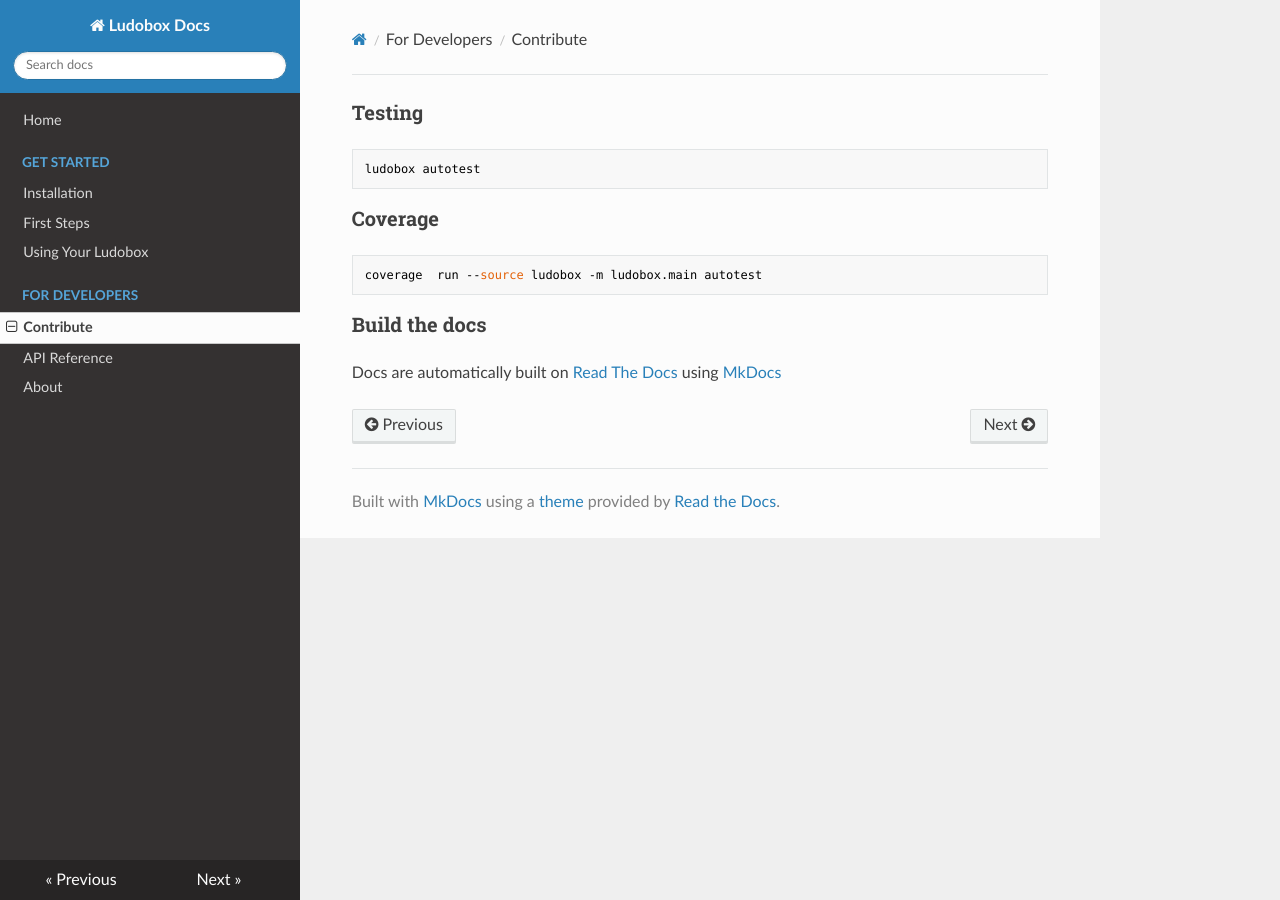
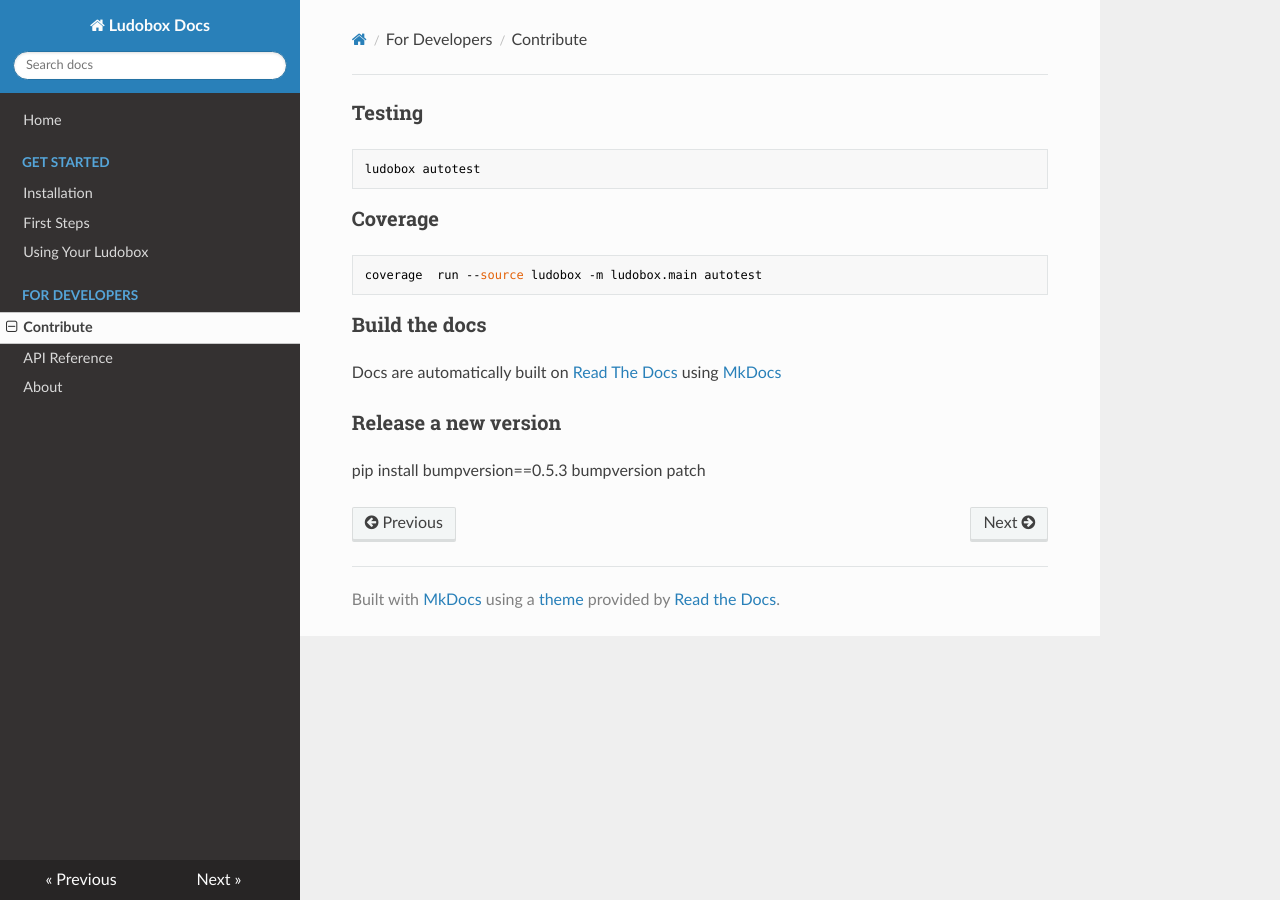
Before and after one commit to ludobox/ludobox, an MkDocs documentation site: the page built from docs/dev.md, in a window 1280 px wide. Built offline with MkDocs 1.6.1, drawn with Linux system fonts in a browser that asks for light colours; nearby versions of some CDN libraries; old or Windows-style settings are respelled for this version of MkDocs.

Commit message:
document versioning

```diff
--- a/docs/dev.md
+++ b/docs/dev.md
@@ -9,3 +9,8 @@
 ### Build the docs
 
   Docs are automatically built on [Read The Docs](http://ludobox.readthedocs.io/en/latest/) using [MkDocs](http://www.mkdocs.org/)
+
+### Release a new version
+
+  pip install bumpversion==0.5.3
+  bumpversion patch
```
